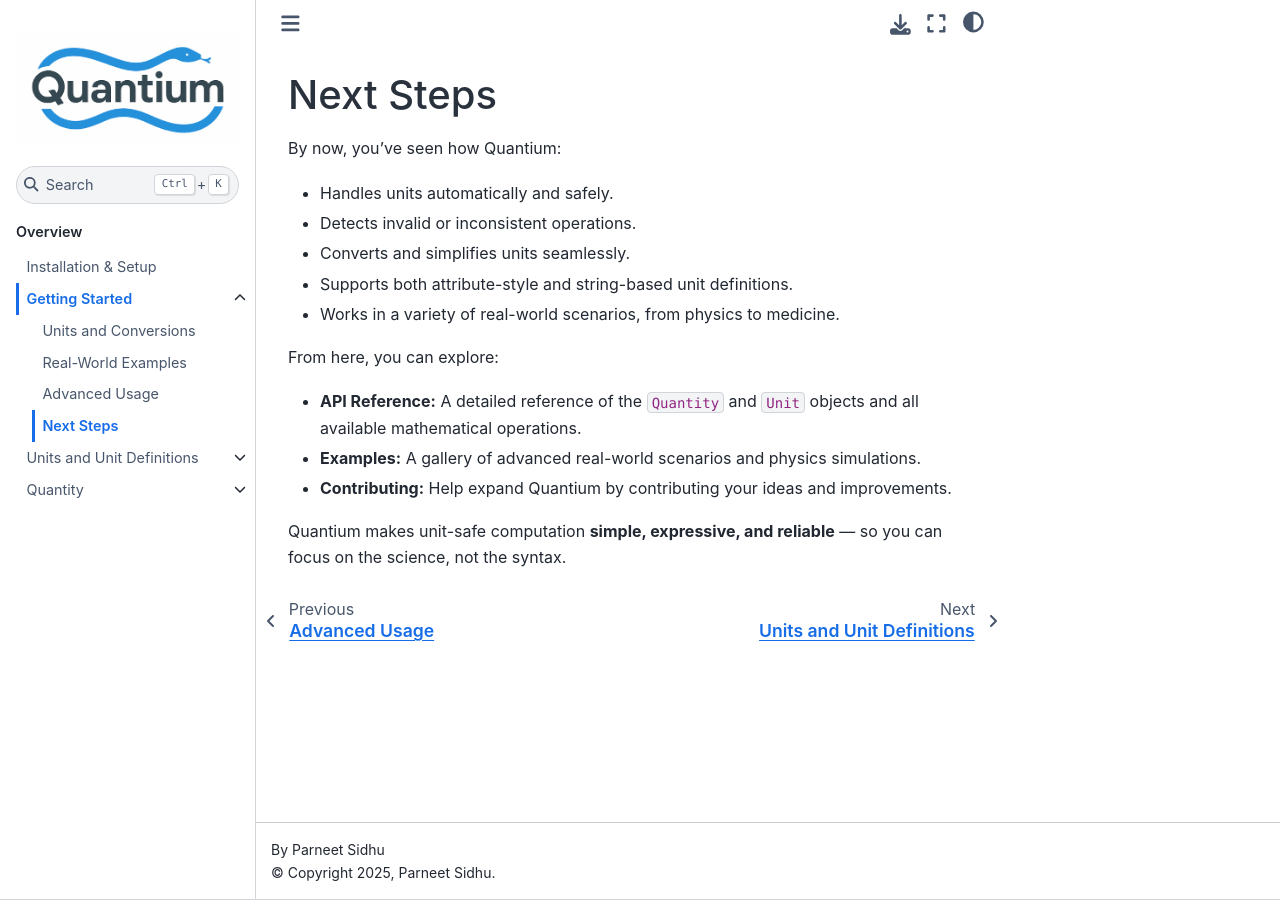
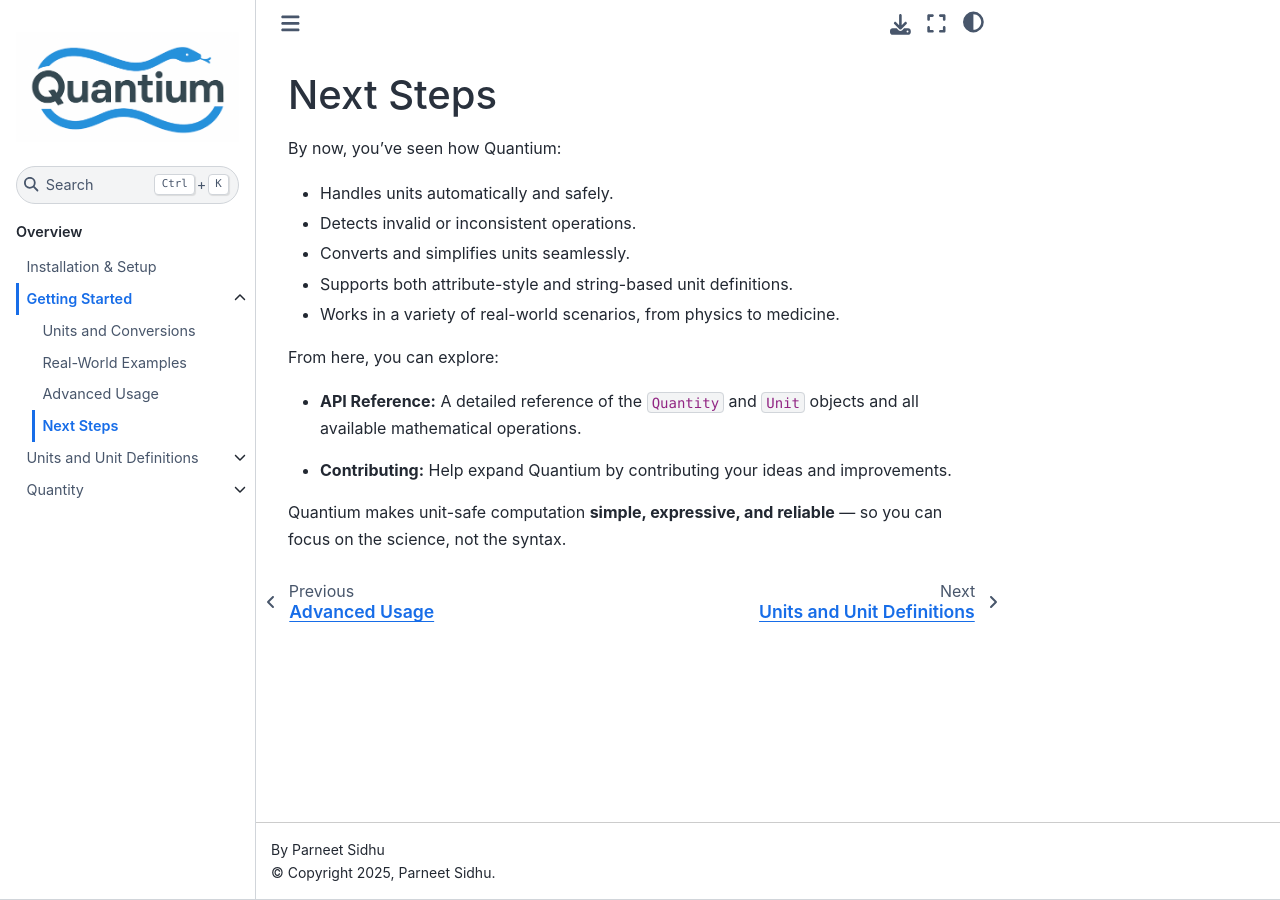
Before and after one commit to parneetsingh022/Quantium, a Sphinx documentation site: the page built from docs/getting_started/next_steps.rst, in a window 1280 px wide. Built offline with Sphinx 7.4.7 and the Sphinx Book theme 1.1.4, drawn with Linux system fonts in a browser that asks for light colours.

Commit message:
docs: remove examples section from next steps documentation

```diff
--- a/docs/getting_started/next_steps.rst
+++ b/docs/getting_started/next_steps.rst
@@ -12,7 +12,7 @@
 From here, you can explore:
 
 - **API Reference:** A detailed reference of the ``Quantity`` and ``Unit`` objects and all available mathematical operations.
-- **Examples:** A gallery of advanced real-world scenarios and physics simulations.
+.. - **Examples:** A gallery of advanced real-world scenarios and physics simulations.
 - **Contributing:** Help expand Quantium by contributing your ideas and improvements.
 
 Quantium makes unit-safe computation **simple, expressive, and reliable** — so you can focus on the science, not the syntax.
```
